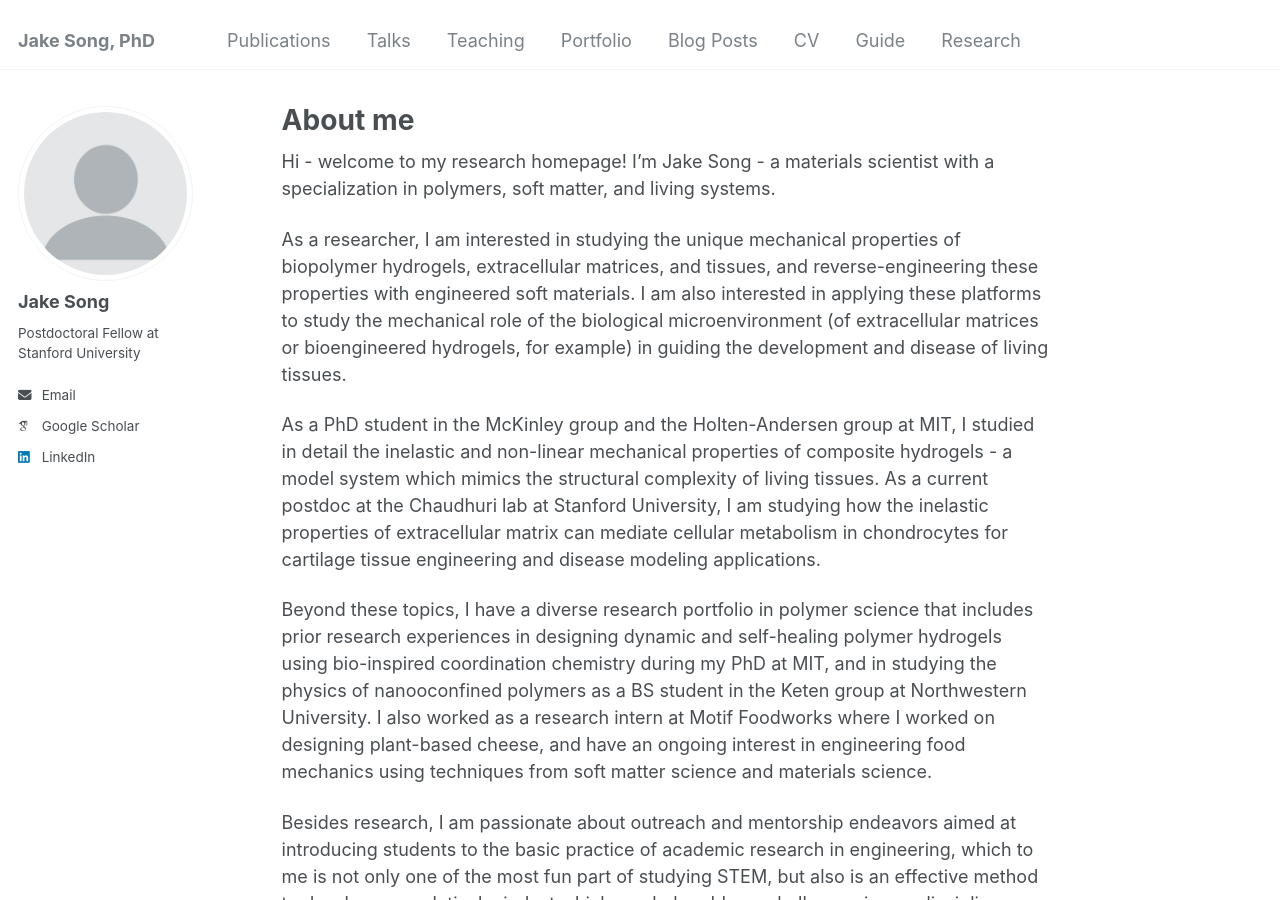
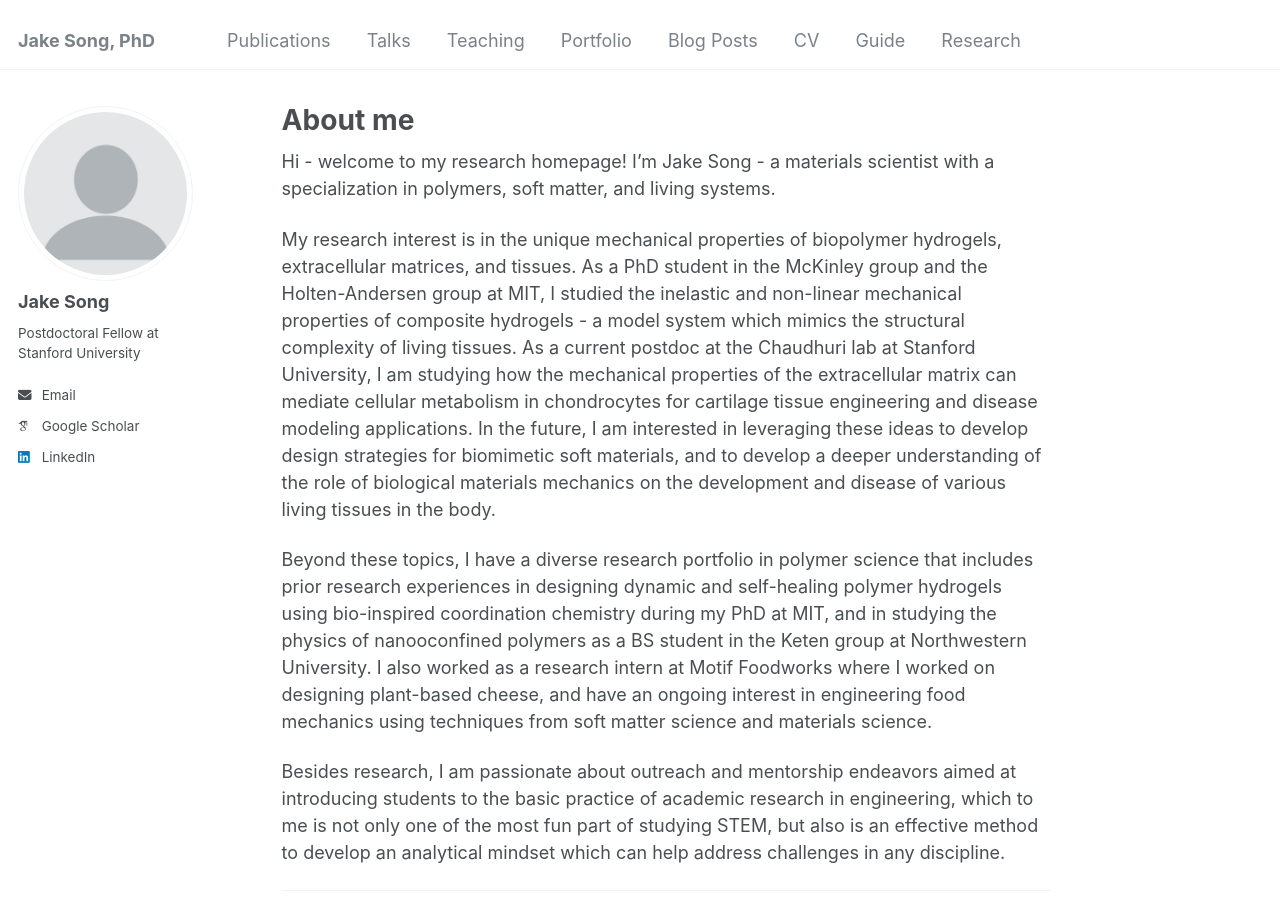
Before and after one commit to jakesong15/jakesong15.github.io, a Jekyll site: the page built from _pages/about.md, in a window 1280 px wide and 900 px high. Built offline with Jekyll 4.4.1, drawn with Linux system fonts in a browser that asks for light colours; some web fonts are replaced.

Commit message:
Update about.md

```diff
--- a/_pages/about.md
+++ b/_pages/about.md
@@ -9,15 +9,33 @@ redirect_from:
 
 Hi - welcome to my research homepage! I'm Jake Song - a materials scientist with a specialization in polymers, soft matter, and living systems.
 
-As a researcher, I am interested in studying the unique mechanical properties of biopolymer hydrogels, extracellular matrices, and tissues, and reverse-engineering these properties with engineered soft materials. I am also interested in applying these platforms to study the mechanical role of the biological microenvironment (of extracellular matrices or bioengineered hydrogels, for example) in guiding the development and disease of living tissues.
-
-As a PhD student in the McKinley group and the Holten-Andersen group at MIT, I studied in detail the inelastic and non-linear mechanical properties of composite hydrogels - a model system which mimics the structural complexity of living tissues. As a current postdoc at the Chaudhuri lab at Stanford University, I am studying how the inelastic properties of extracellular matrix can mediate cellular metabolism in chondrocytes for cartilage tissue engineering and disease modeling applications.
+My research interest is in the unique mechanical properties of biopolymer hydrogels, extracellular matrices, and tissues. As a PhD student in the McKinley group and the Holten-Andersen group at MIT, I studied the inelastic and non-linear mechanical properties of composite hydrogels - a model system which mimics the structural complexity of living tissues. As a current postdoc at the Chaudhuri lab at Stanford University, I am studying how the mechanical properties of the extracellular matrix can mediate cellular metabolism in chondrocytes for cartilage tissue engineering and disease modeling applications. In the future, I am interested in leveraging these ideas to develop design strategies for biomimetic soft materials, and to develop a deeper understanding of the role of biological materials mechanics on the development and disease of various living tissues in the body.
 
 Beyond these topics, I have a diverse research portfolio in polymer science that includes prior research experiences in designing dynamic and self-healing polymer hydrogels using bio-inspired coordination chemistry during my PhD at MIT, and in studying the physics of nanooconfined polymers as a BS student in the Keten group at Northwestern University. I also worked as a research intern at Motif Foodworks where I worked on designing plant-based cheese, and have an ongoing interest in engineering food mechanics using techniques from soft matter science and materials science.
 
 Besides research, I am passionate about outreach and mentorship endeavors aimed at introducing students to the basic practice of academic research in engineering, which to me is not only one of the most fun part of studying STEM, but also is an effective method to develop an analytical mindset which can help address challenges in any discipline.
 
+
 ---
+
+
+
+
+
+
+
+
+
+
+
+
+
+
+
+
+
+
+
 
 This is the front page of a website that is powered by the [Academic Pages template](https://github.com/academicpages/academicpages.github.io) and hosted on GitHub pages. [GitHub pages](https://pages.github.com) is a free service in which websites are built and hosted from code and data stored in a GitHub repository, automatically updating when a new commit is made to the repository. This template was forked from the [Minimal Mistakes Jekyll Theme](https://mmistakes.github.io/minimal-mistakes/) created by Michael Rose, and then extended to support the kinds of content that academics have: publications, talks, teaching, a portfolio, blog posts, and a dynamically-generated CV. You can fork [this template](https://github.com/academicpages/academicpages.github.io) right now, modify the configuration and markdown files, add your own PDFs and other content, and have your own site for free, with no ads!
 
```
